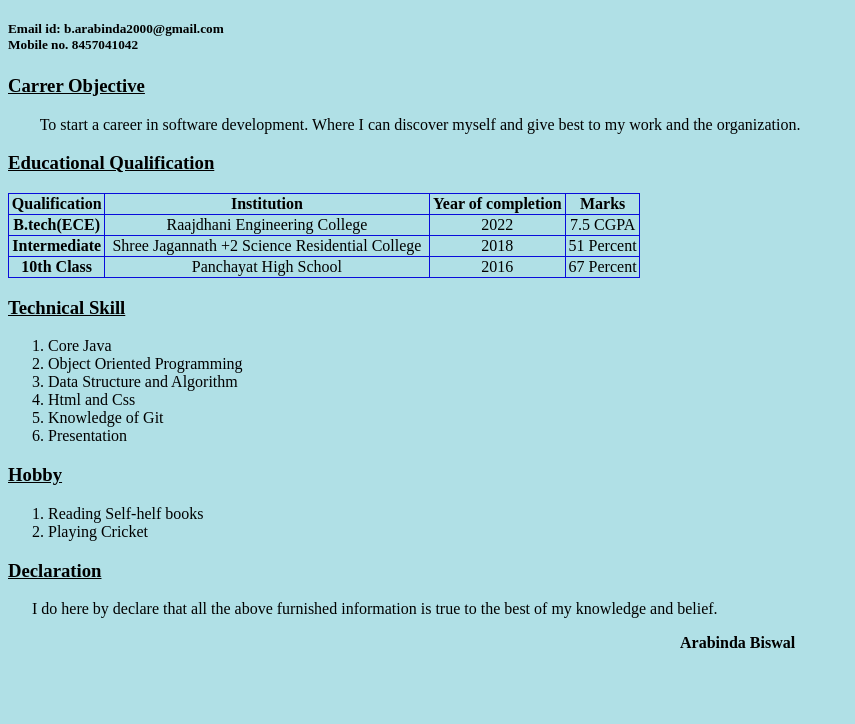
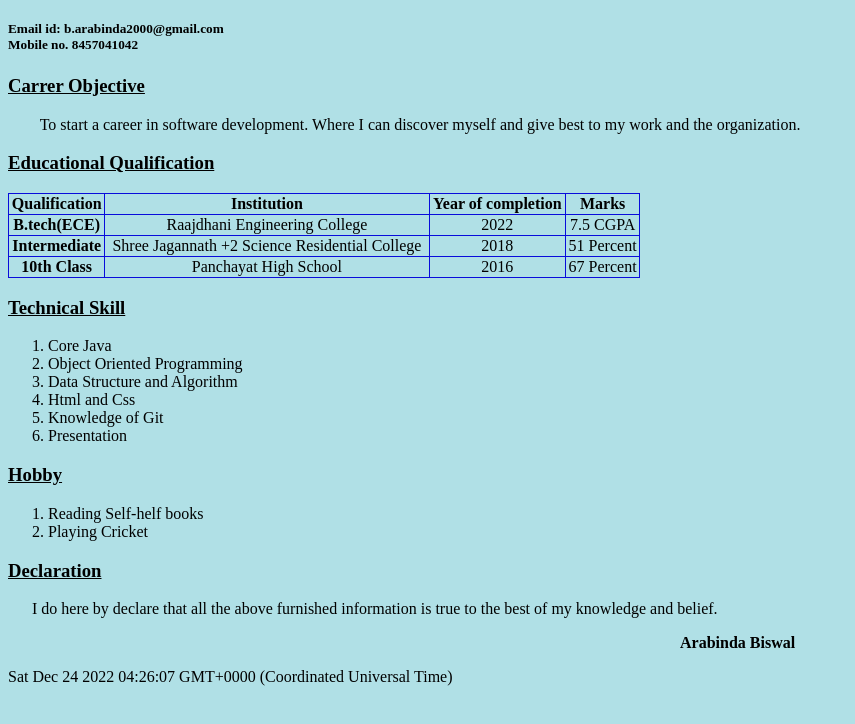
Before and after one commit to 143dsa/resume, a plain HTML site: page index.html in a window 1280 px wide. Shown: the part 60-784 px from the top of the page, without its empty margins (0-855 px from the left). Drawn offline with Linux system fonts and the light colour scheme.

```diff
--- a/index.html
+++ b/index.html
@@ -82,6 +82,14 @@
 
 
      &nbsp; &nbsp; &nbsp; &nbsp; &nbsp; &nbsp; &nbsp; &nbsp; &nbsp; &nbsp; &nbsp; &nbsp; &nbsp; &nbsp; &nbsp; &nbsp; &nbsp; &nbsp; &nbsp; &nbsp; &nbsp; &nbsp; &nbsp; &nbsp;  &nbsp; &nbsp; &nbsp; &nbsp; &nbsp; &nbsp; &nbsp; &nbsp; &nbsp; &nbsp; &nbsp; &nbsp;  &nbsp; &nbsp; &nbsp; &nbsp; &nbsp; &nbsp; &nbsp; &nbsp; &nbsp; &nbsp; &nbsp; &nbsp;  &nbsp; &nbsp; &nbsp; &nbsp; &nbsp; &nbsp; &nbsp; &nbsp; &nbsp; &nbsp; &nbsp; &nbsp;  &nbsp; &nbsp; &nbsp; &nbsp; &nbsp; &nbsp; &nbsp; &nbsp; &nbsp; &nbsp; &nbsp; &nbsp;  &nbsp; &nbsp; &nbsp; &nbsp; &nbsp; &nbsp; &nbsp; &nbsp; &nbsp; &nbsp; &nbsp; &nbsp;  <b>Arabinda Biswal</b>
+     <br>
+
+     <p id="demo"></p>
+
+     <script>
+     const d = new Date();
+     document.getElementById("demo").innerHTML = d;
+     </script>
 
 </body>
 </html>
```
